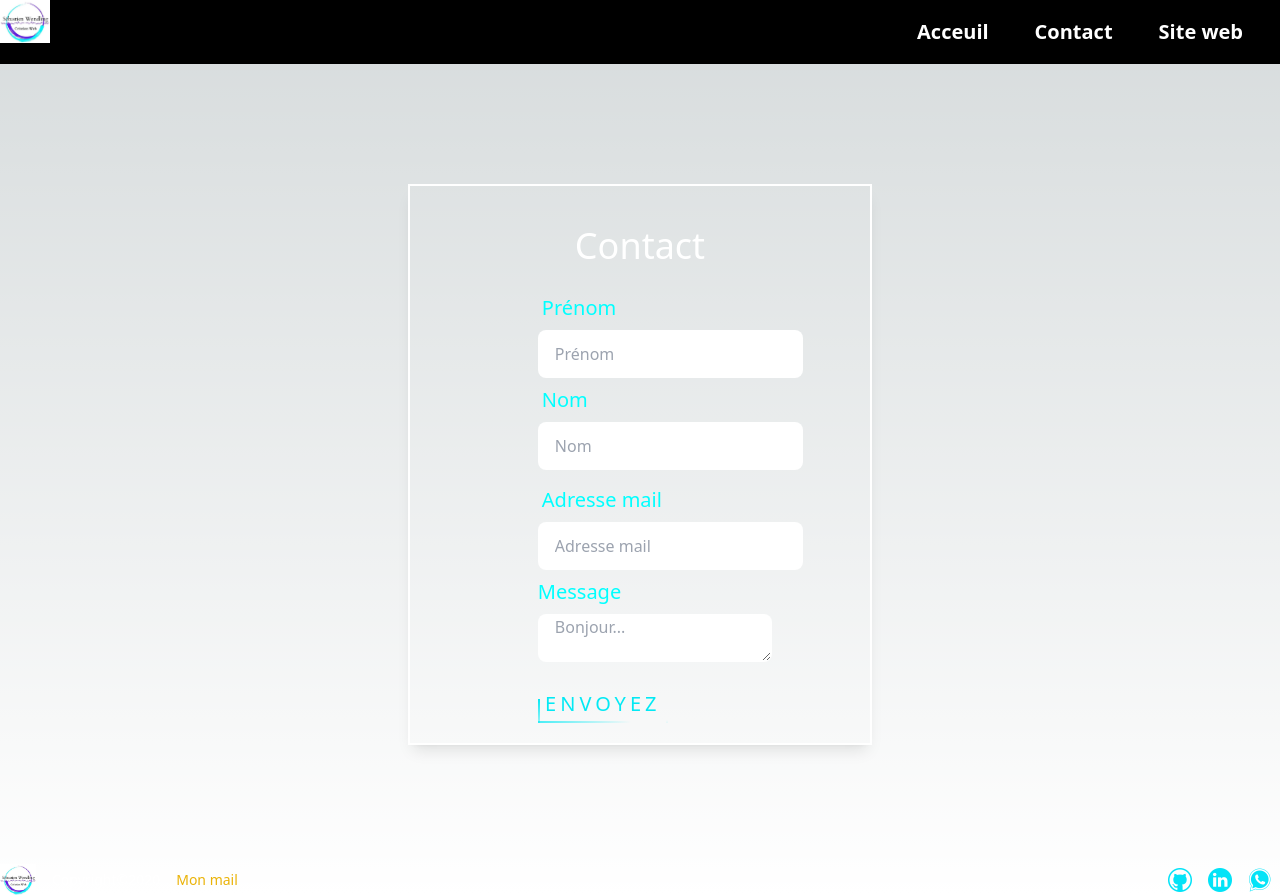
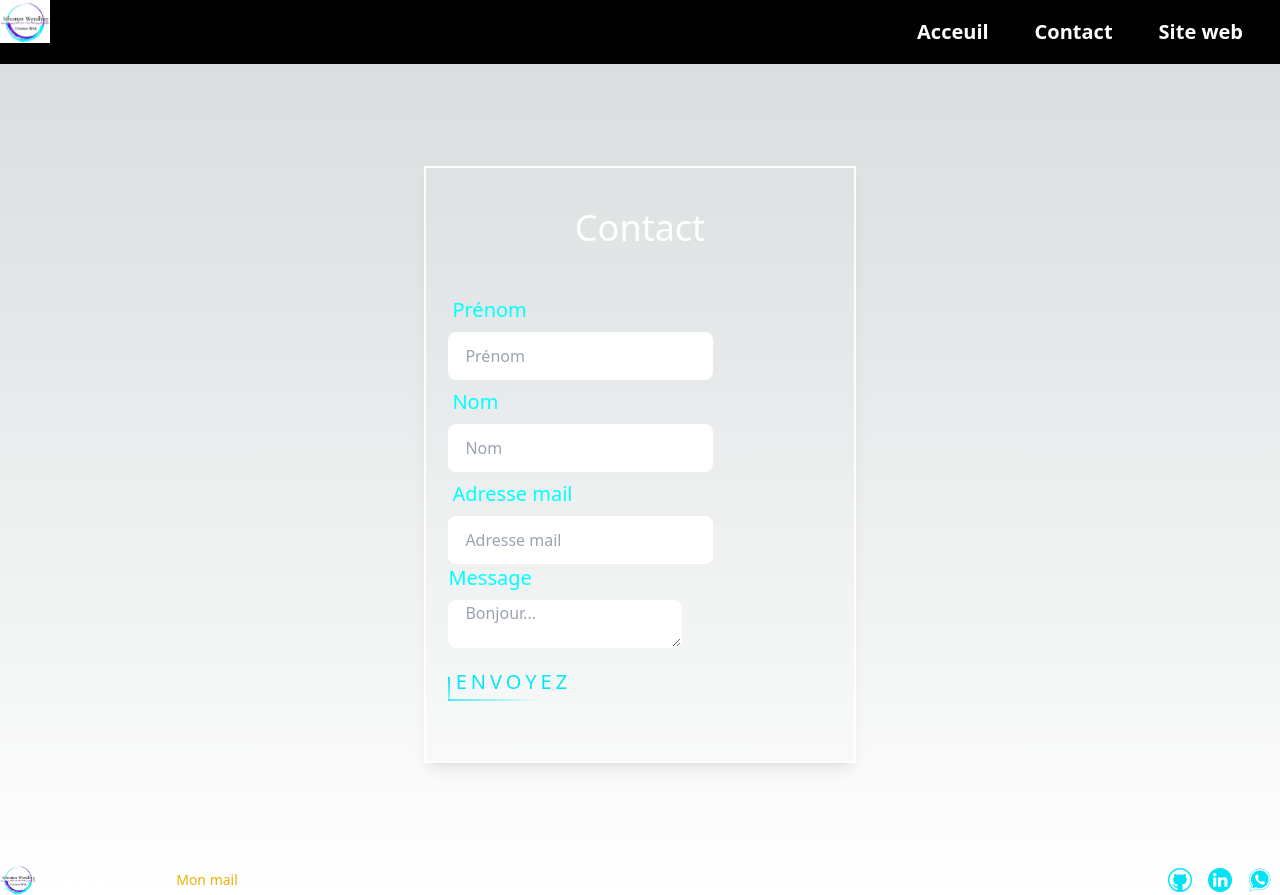
Before and after one commit to seb34110/portfolio, a Next.js app: page /contact in a window 1280 px wide. Built offline with nearby package versions, Linux system fonts and the light colour scheme.

Commit message:
contact modif

```diff
--- a/src/pages/contact.tsx
+++ b/src/pages/contact.tsx
@@ -50,12 +50,12 @@ function Contact() {
     <>
       <Header />
       <section>
-        <div className="flex items-center justify-center min-h-screen">
+        <div className="hero-content min-h-screen">
           <div className="ring-2 ring-white shadow-lg hover:shadow-white text-xl">
             <h1 className="flex justify-center text-4xl mt-10 mb-5">Contact</h1>
             {/* Formulaire */}
             <form
-              className="sm:w-1/2 ml-32 md:w-1/2"
+              className="md:w-1/2 flex justify-center sm:w-1/2 mx-12 my-10"
               onSubmit={handleSubmit(onSubmitHandler)}
             >
               {isSended && (
@@ -64,7 +64,7 @@ function Contact() {
                   rapidement.
                 </p>
               )}
-              <div className="grid grid-cols-1 gap-2">
+              <div>
                 <div>
                   <div>
                     <label htmlFor="prenom" className="label">
```
